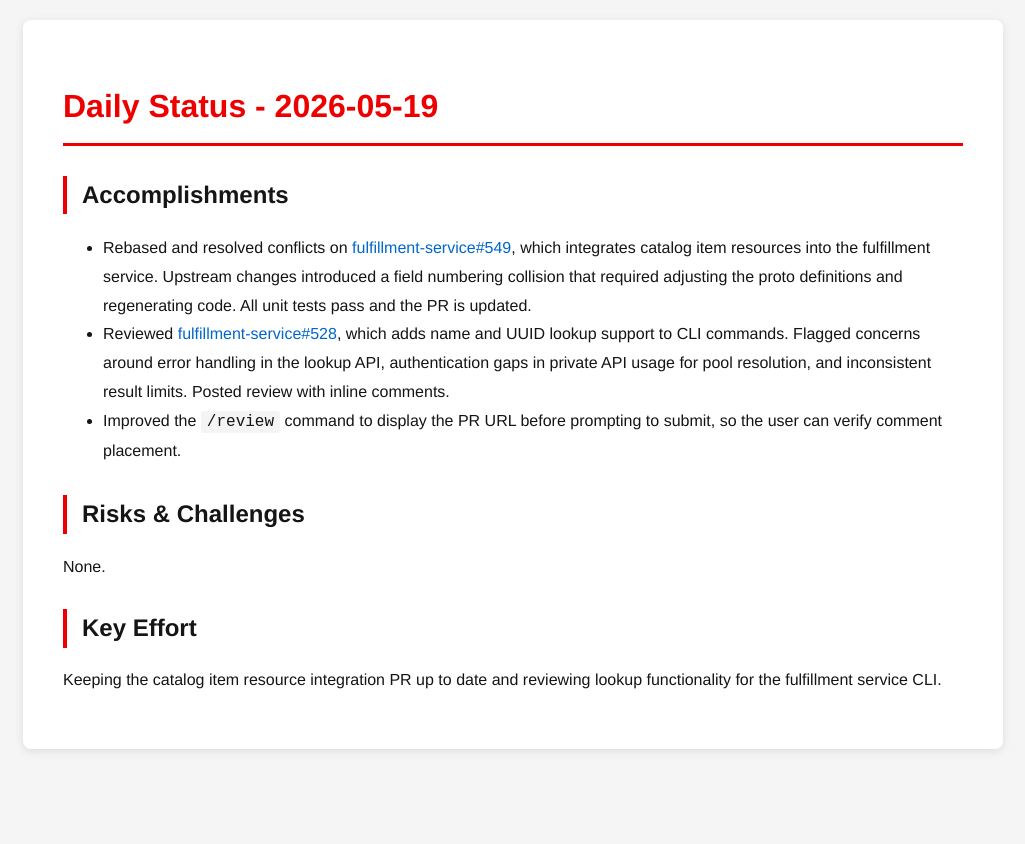
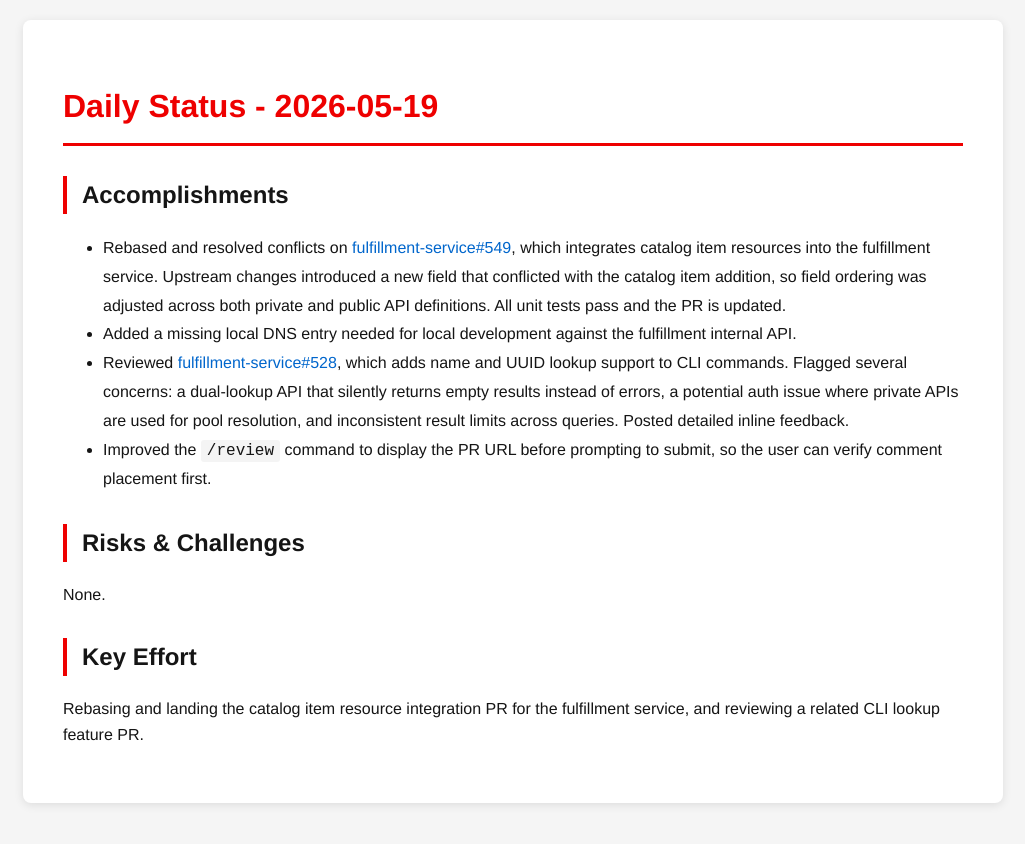
Before and after one commit to tzvatot/daily-status, a Jekyll site: the page built from 2026-05-19.md, in a window 1280 px wide. Shown: the top 844 px of the page, without its empty margins (127-1152 px from the left). Built offline with Jekyll 4.4.1, drawn with Linux system fonts in a browser that asks for light colours.

Commit message:
Daily status update - 2026-05-19

```diff
--- a/2026-05-19.md
+++ b/2026-05-19.md
@@ -7,12 +7,13 @@ date: 2026-05-19
 # Daily Status - 2026-05-19
 
 ## Accomplishments
-- Rebased and resolved conflicts on [fulfillment-service#549](https://github.com/osac-project/fulfillment-service/pull/549), which integrates catalog item resources into the fulfillment service. Upstream changes introduced a field numbering collision that required adjusting the proto definitions and regenerating code. All unit tests pass and the PR is updated.
-- Reviewed [fulfillment-service#528](https://github.com/osac-project/fulfillment-service/pull/528), which adds name and UUID lookup support to CLI commands. Flagged concerns around error handling in the lookup API, authentication gaps in private API usage for pool resolution, and inconsistent result limits. Posted review with inline comments.
-- Improved the `/review` command to display the PR URL before prompting to submit, so the user can verify comment placement.
+- Rebased and resolved conflicts on [fulfillment-service#549](https://github.com/osac-project/fulfillment-service/pull/549), which integrates catalog item resources into the fulfillment service. Upstream changes introduced a new field that conflicted with the catalog item addition, so field ordering was adjusted across both private and public API definitions. All unit tests pass and the PR is updated.
+- Added a missing local DNS entry needed for local development against the fulfillment internal API.
+- Reviewed [fulfillment-service#528](https://github.com/osac-project/fulfillment-service/pull/528), which adds name and UUID lookup support to CLI commands. Flagged several concerns: a dual-lookup API that silently returns empty results instead of errors, a potential auth issue where private APIs are used for pool resolution, and inconsistent result limits across queries. Posted detailed inline feedback.
+- Improved the `/review` command to display the PR URL before prompting to submit, so the user can verify comment placement first.
 
 ## Risks & Challenges
 None.
 
 ## Key Effort
-Keeping the catalog item resource integration PR up to date and reviewing lookup functionality for the fulfillment service CLI.
+Rebasing and landing the catalog item resource integration PR for the fulfillment service, and reviewing a related CLI lookup feature PR.
```
